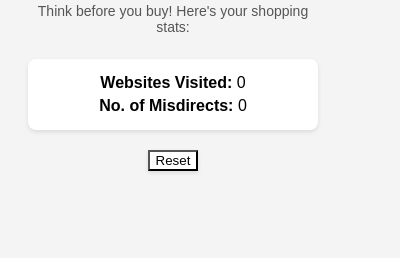
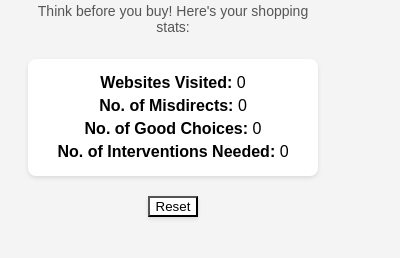
Before and after one commit to ravlex345/Shopaholic, a browser extension: page popup.html in a window 400 px wide. Both pictures are taken after a click on the button "Reset". Shown: the part 200-458 px from the top of the page. Drawn offline with Linux system fonts and the light colour scheme.

Commit message:
Fixed in 3 more counters to add more substance to the popup

```diff
--- a/popup.html
+++ b/popup.html
@@ -14,6 +14,10 @@
         <div class="stats-box">
             <p><strong>Websites Visited:</strong> <span id="stats">statsElement.textContent</span></p>
             <p><strong>No. of Misdirects:</strong> <span id="misdir">misdirectsElement.textContent</span></p>
+            <p><strong>No. of Good Choices:</strong> <span id="good">goodElement.textContent</span></p>
+            <p><strong>No. of Interventions Needed:</strong> <span id="interv">intervElement.textContent</span></p>
+
+
 
         </div>
         <div class="spacer" style="height: 20px;"> </div>
--- a/popup.js
+++ b/popup.js
@@ -1,19 +1,27 @@
 document.addEventListener("DOMContentLoaded", function () {
     const statsElement = document.getElementById("stats");
     const misdirectsElement = document.getElementById("misdir");
+    const goodElement = document.getElementById("good");
+    const intervElement = document.getElementById("interv");
+
     const resetButton = document.getElementById("reset");
 
+
     // Load stored values and update UI
-    chrome.storage.local.get(["visitedCount", "misdirects"], function (data) {
+    chrome.storage.local.get(["visitedCount", "misdirects", "good", "interv"], function (data) {
         statsElement.textContent = data.visitedCount || 0;
         misdirectsElement.textContent = data.misdirects || 0;
+        goodElement.textContent = data.good || 0;
+        intervElement.textContent = data.interv || 0;
     });
 
     // Reset button functionality
     resetButton.addEventListener("click", function () {
-        chrome.storage.local.set({ visitedCount: 0, misdirects: 0 }, function () {
+        chrome.storage.local.set({ visitedCount: 0, misdirects: 0 , good: 0, interv: 0}, function () {
             statsElement.textContent = "0";
             misdirectsElement.textContent = "0";
+            goodElement.textContent = "0";
+            intervElement.textContent = "0";
         });
     });
 });
```
Also changed, not shown: content.js (+15 -1 lines).
